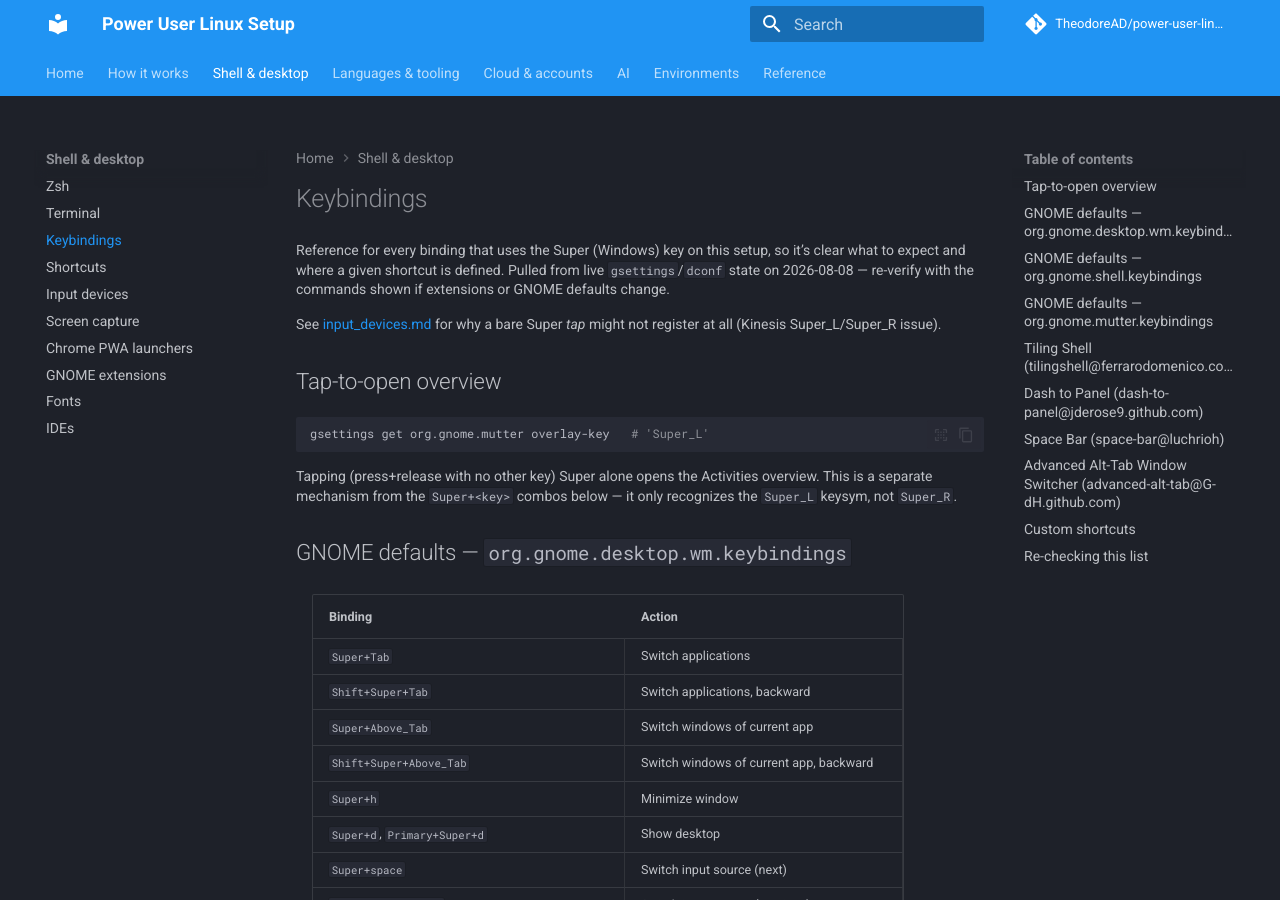
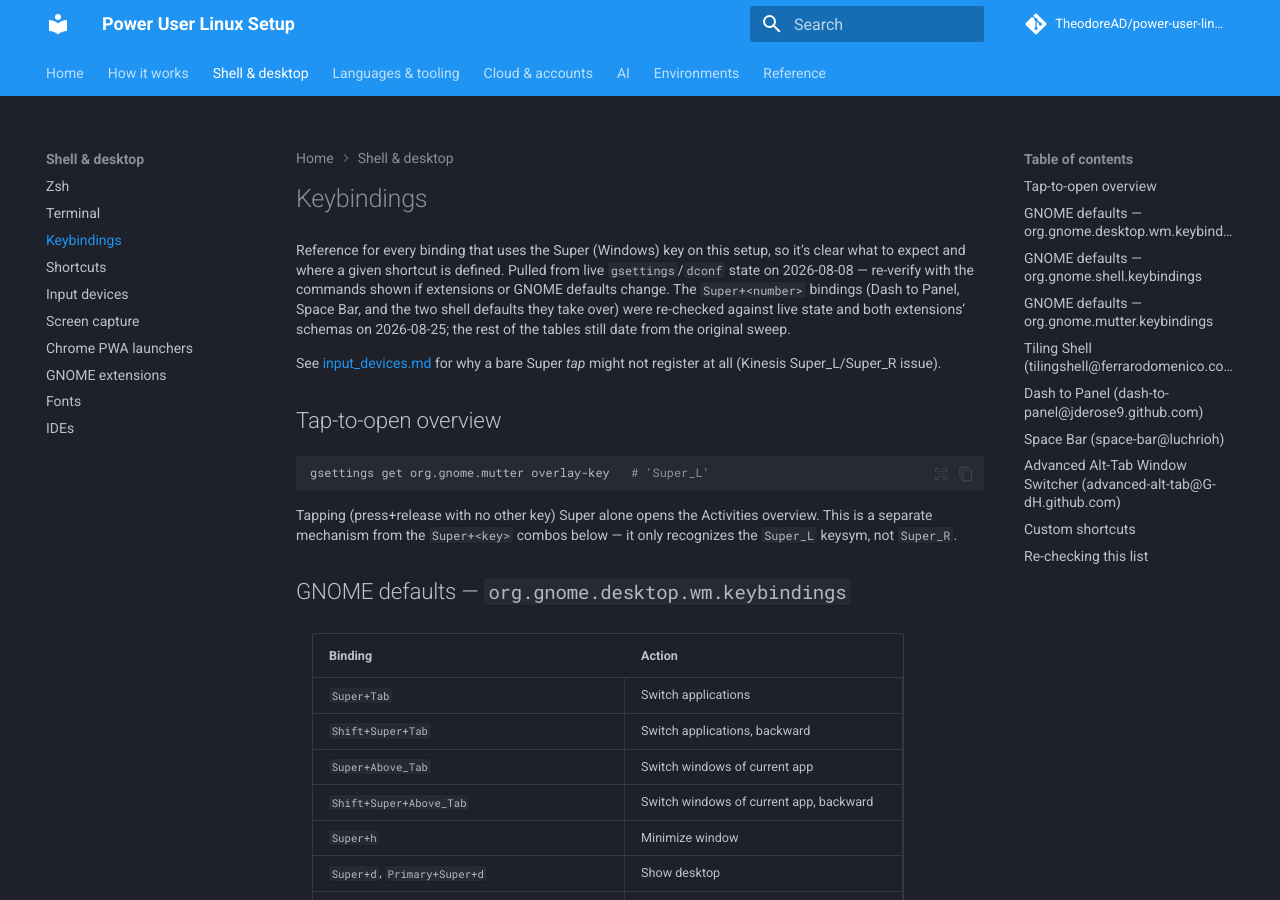
Before and after one commit to TheodoreAD/power-user-linux-setup, an MkDocs documentation site: the page built from docs/keybindings.md, in a window 1280 px wide and 900 px high. Built offline with MkDocs 1.6.1 and Material for MkDocs 9.7.7, drawn with Linux system fonts in a browser that asks for light colours; comment, search, counter and statistics services are not loaded.

Commit message:
docs: say which keybindings tables were re-verified when
The header dated the whole page to the 2026-08-08 sweep, which now understates the Super+<number>
section (re-checked against live dconf and both extensions' schemas) and overstates the rest.

Co-Authored-By: Claude Opus 5 <noreply@anthropic.com>

```diff
--- a/docs/keybindings.md
+++ b/docs/keybindings.md
@@ -2,7 +2,10 @@
 
 Reference for every binding that uses the Super (Windows) key on this setup, so it's clear what to
 expect and where a given shortcut is defined. Pulled from live `gsettings`/`dconf` state on
-2026-08-08 — re-verify with the commands shown if extensions or GNOME defaults change.
+2026-08-08 — re-verify with the commands shown if extensions or GNOME defaults change. The
+`Super+<number>` bindings (Dash to Panel, Space Bar, and the two shell defaults they take over) were
+re-checked against live state and both extensions' schemas on 2026-08-25; the rest of the tables
+still date from the original sweep.
 
 See [input_devices.md](input_devices.md) for why a bare Super _tap_ might not register at all
 (Kinesis Super_L/Super_R issue).
```
